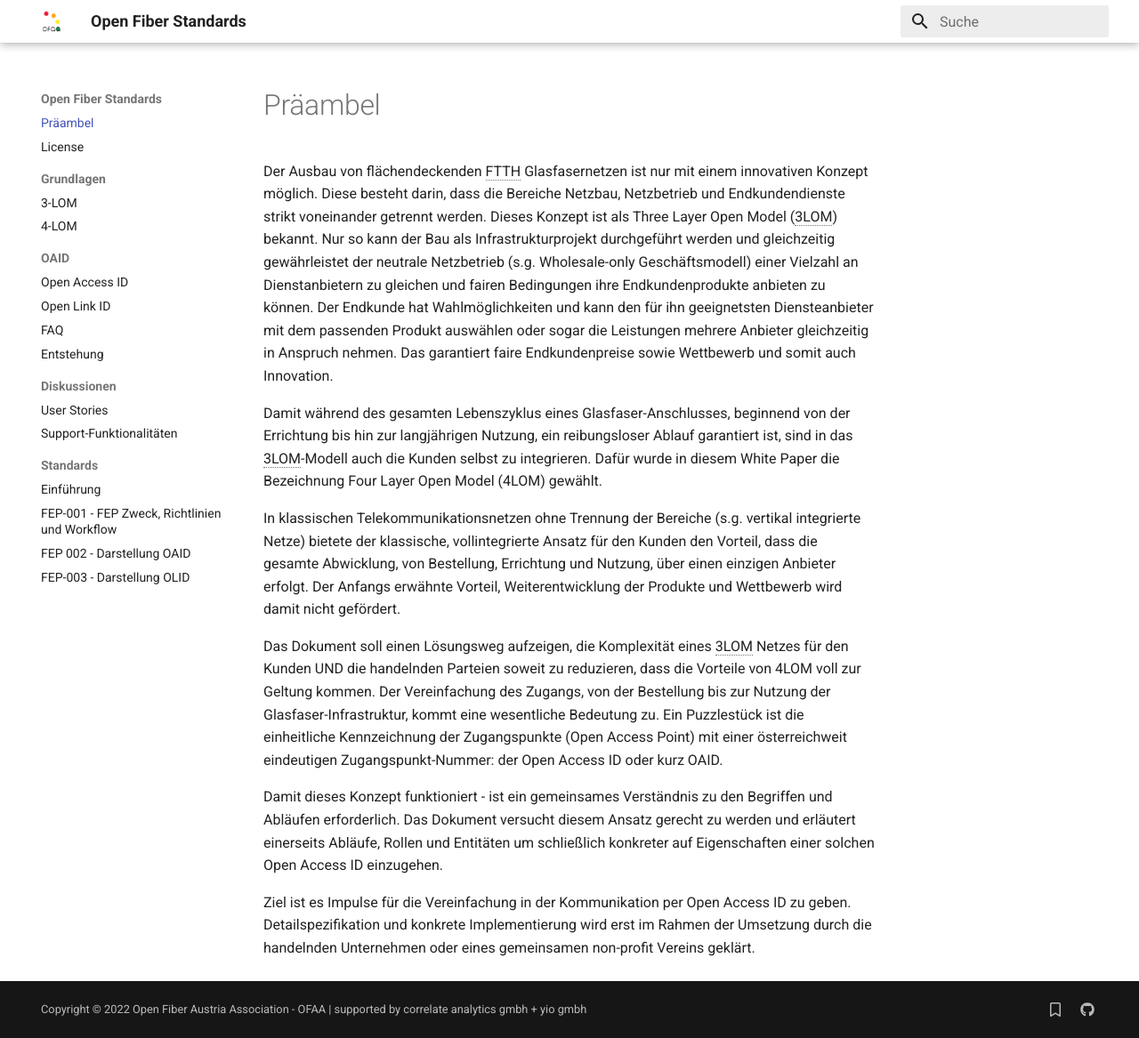
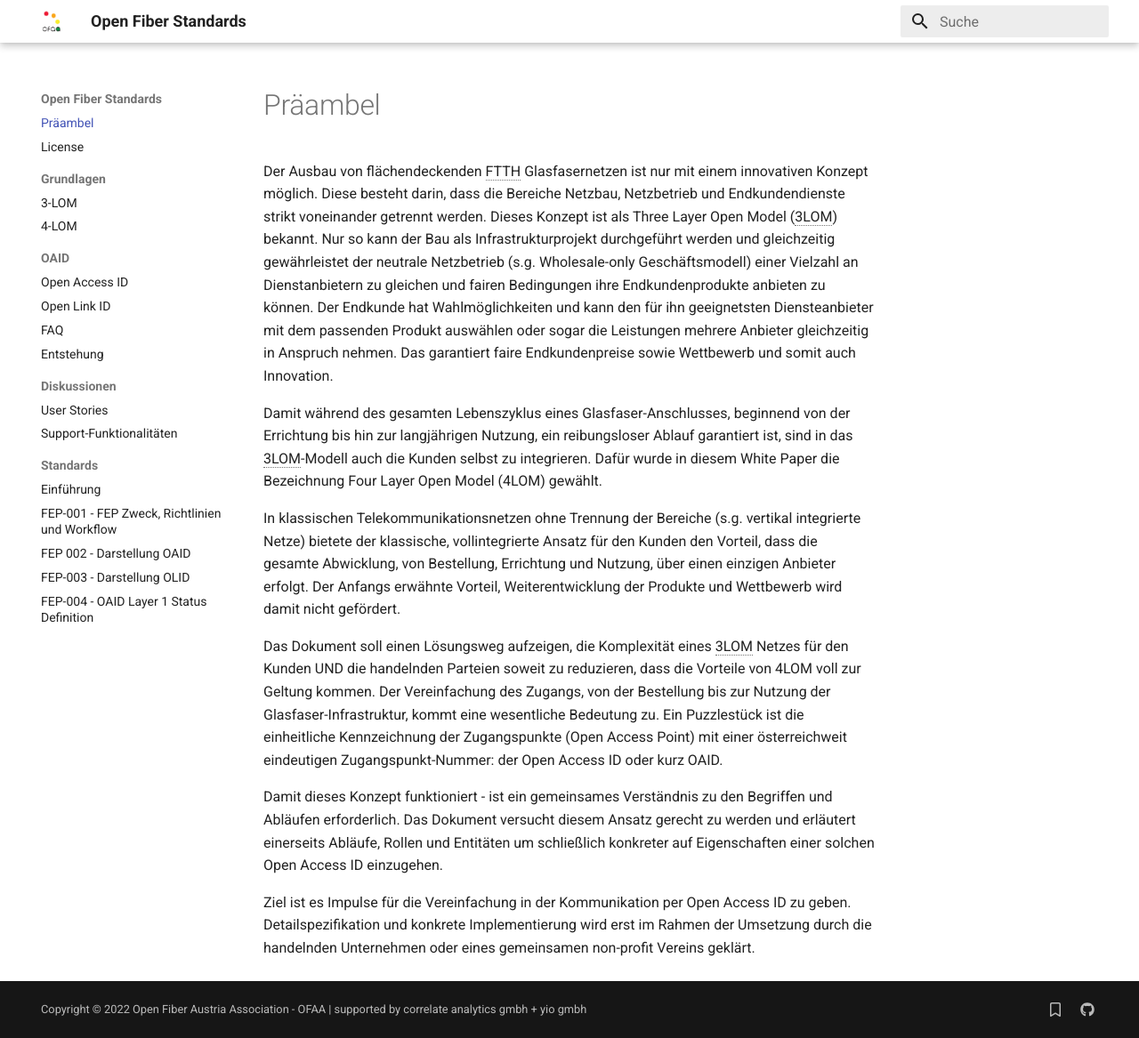
Before and after one commit to Open-Fiber-Austria/ofs, an MkDocs documentation site: the page built from docs/index.md, in a window 1280 px wide and 1167 px high. Shown: the whole window at 89% size. Built offline with MkDocs 1.6.1 and Material for MkDocs 9.7.7, drawn with Linux system fonts in a browser that asks for light colours.

Commit message:
Update mkdocs.yml
Append fep 004 to navigation (otherwise not visible to users)

```diff
--- a/mkdocs.yml
+++ b/mkdocs.yml
@@ -26,6 +26,7 @@ nav:
     - standards/fep001_feb-workflow.md
     - standards/fep002_darstellung-oaid.md
     - standards/fep003_darstellung-olid.md
+    - standards/fep004_layer1_status_definition.md
 
 
 theme:
```
